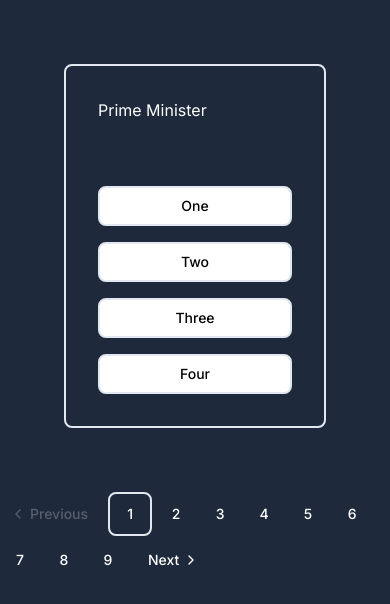
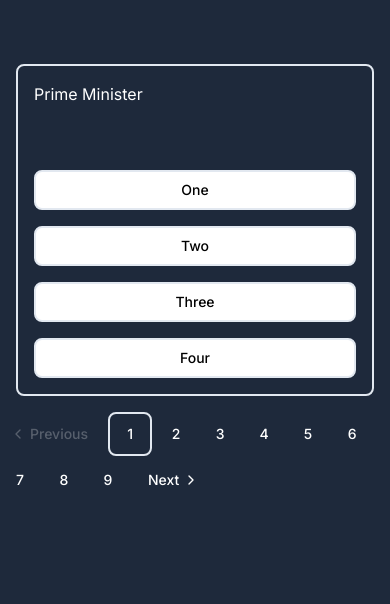
Before and after one commit to LaurelQuadras/amigos-quiz-app, a Next.js app: page /user in a window 390 px wide. Shown: the top 604 px of the page. Built offline with nearby package versions, Linux system fonts and the light colour scheme.

Commit message:
Removing autoplay from audio

```diff
--- a/app/components/admin/QuestionImageData/QuestionImageData.tsx
+++ b/app/components/admin/QuestionImageData/QuestionImageData.tsx
@@ -73,7 +73,7 @@ export default function QuestionImageData({
                 </div>
               ) : (
                 <div className="w-auto h-auto" key={index}>
-                  <audio src={`${image}`} controls autoPlay />
+                  <audio src={`${image}`} controls />
                 </div>
               )
             )}
--- a/app/components/user/QuizQuestion.tsx
+++ b/app/components/user/QuizQuestion.tsx
@@ -39,11 +39,11 @@ export default function QuizQuestion({
           }}
           className="w-full h-full flex flex-col"
         >
-          <div className="m-16 mt-16 p-8 border-2 rounded-lg flex flex-col gap-8 justify-center">
+          <div className="md:m-16 m-4 mt-16 md:p-8 p-4 border-2 rounded-lg flex flex-col gap-8 justify-center">
             <span className="text-white">
               {questionAndAnswerValue.question}
             </span>
-            <div className="flex">
+            <div className="flex gap-2 flex-wrap">
               {questionAndAnswerValue.image_data !== undefined &&
                 questionAndAnswerValue.image_data.length > 0 &&
                 questionAndAnswerValue.image_data.map(
@@ -61,7 +61,7 @@ export default function QuizQuestion({
                       </div>
                     ) : (
                       <div className="w-auto h-auto" key={index}>
-                        <audio src={`${image}`} controls autoPlay />
+                        <audio src={`${image}`} controls />
                       </div>
                     )
                 )}
```
